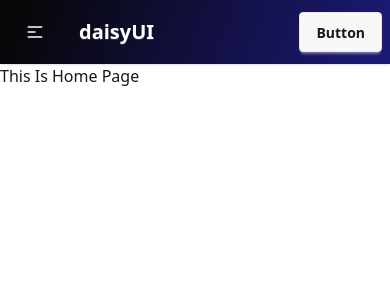
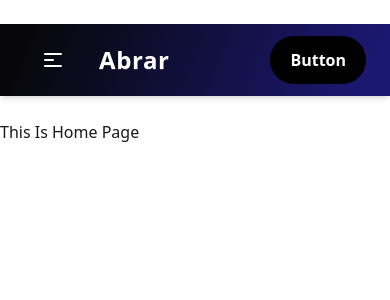
Before and after one commit to Tonmoy-codebreak/myportfolio, a React (Vite) app: page / in a window 390 px wide. Shown: the top 300 px of the page. Built offline with nearby package versions, Linux system fonts and the light colour scheme.

Commit message:
fixed fancy button and rounded issue for mobile

```diff
--- a/src/Components/Navbar.jsx
+++ b/src/Components/Navbar.jsx
@@ -1,39 +1,62 @@
-import React from 'react';
+import React from "react";
 
 const Navbar = () => {
   return (
-        <div>
+    <div className="my-6">
       <div
-                className="navbar shadow-sm text-white"
+        className="navbar shadow-md text-white max-w-6xl mx-auto md:rounded-3xl px-6 py-3"
         style={{
-                    backgroundImage: "linear-gradient(111.4deg, rgba(7,7,9,1) 6.5%, rgba(27,24,113,1) 93.2%)",
+          backgroundImage:
+            "linear-gradient(111.4deg, rgba(7,7,9,1) 6.5%, rgba(27,24,113,1) 93.2%)",
         }}
       >
+        {/* Navbar Start (Logo + Dropdown) */}
         <div className="navbar-start">
           <div className="dropdown">
             <div tabIndex={0} role="button" className="btn btn-ghost lg:hidden">
-                            <svg xmlns="http://www.w3.org/2000/svg" className="h-5 w-5" fill="none" viewBox="0 0 24 24" stroke="currentColor">
-                                <path strokeLinecap="round" strokeLinejoin="round" strokeWidth="2" d="M4 6h16M4 12h8m-8 6h16" />
+              <svg
+                xmlns="http://www.w3.org/2000/svg"
+                className="h-6 w-6"
+                fill="none"
+                viewBox="0 0 24 24"
+                stroke="currentColor"
+              >
+                <path
+                  strokeLinecap="round"
+                  strokeLinejoin="round"
+                  strokeWidth="2"
+                  d="M4 6h16M4 12h8m-8 6h16"
+                />
               </svg>
             </div>
             <ul
               tabIndex={0}
-                            className="menu menu-sm dropdown-content bg-base-100 rounded-box z-1 mt-3 w-52 p-2 shadow"
+              className="menu menu-sm dropdown-content bg-base-100 text-black rounded-box z-10 mt-3 w-52 p-2 shadow"
             >
               <li><a>Item 1</a></li>
               <li><a>Item 3</a></li>
             </ul>
           </div>
-                    <a className="btn btn-ghost text-xl">daisyUI</a>
+          <a className="btn btn-ghost text-2xl font-bold tracking-wide">Abrar</a>
         </div>
+
+        {/* Navbar Center */}
         <div className="navbar-center hidden lg:flex">
           <ul className="menu menu-horizontal px-1">
             <li><a>Item 1</a></li>
             <li><a>Item 3</a></li>
           </ul>
         </div>
+
+        {/* Navbar End (Fancy Button) */}
         <div className="navbar-end">
-                    <a className="btn">Button</a>
+          <button className="relative px-5 py-2 h-12 bg-black text-white font-bold rounded-full overflow-hidden group transition-all duration-300">
+            <span className="relative z-10">Button</span>
+            <span className="absolute w-36 h-32 -top-8 -left-2 bg-sky-200 rotate-12 scale-x-0 group-hover:scale-x-100 origin-right transition-transform duration-500 z-0"></span>
+            <span className="absolute w-36 h-32 -top-8 -left-2 bg-sky-400 rotate-12 scale-x-0 group-hover:scale-x-100 origin-right transition-transform duration-700 z-0"></span>
+            <span className="absolute w-36 h-32 -top-8 -left-2 bg-sky-600 rotate-12 scale-x-0 group-hover:scale-x-100 origin-right transition-transform duration-1000 z-0"></span>
+            <span className="absolute top-2.5 left-6 opacity-0 group-hover:opacity-100 text-white transition-opacity duration-700 z-10">Explore!</span>
+          </button>
         </div>
       </div>
     </div>
```
Lines whose indentation alone changed are shown as unchanged.
